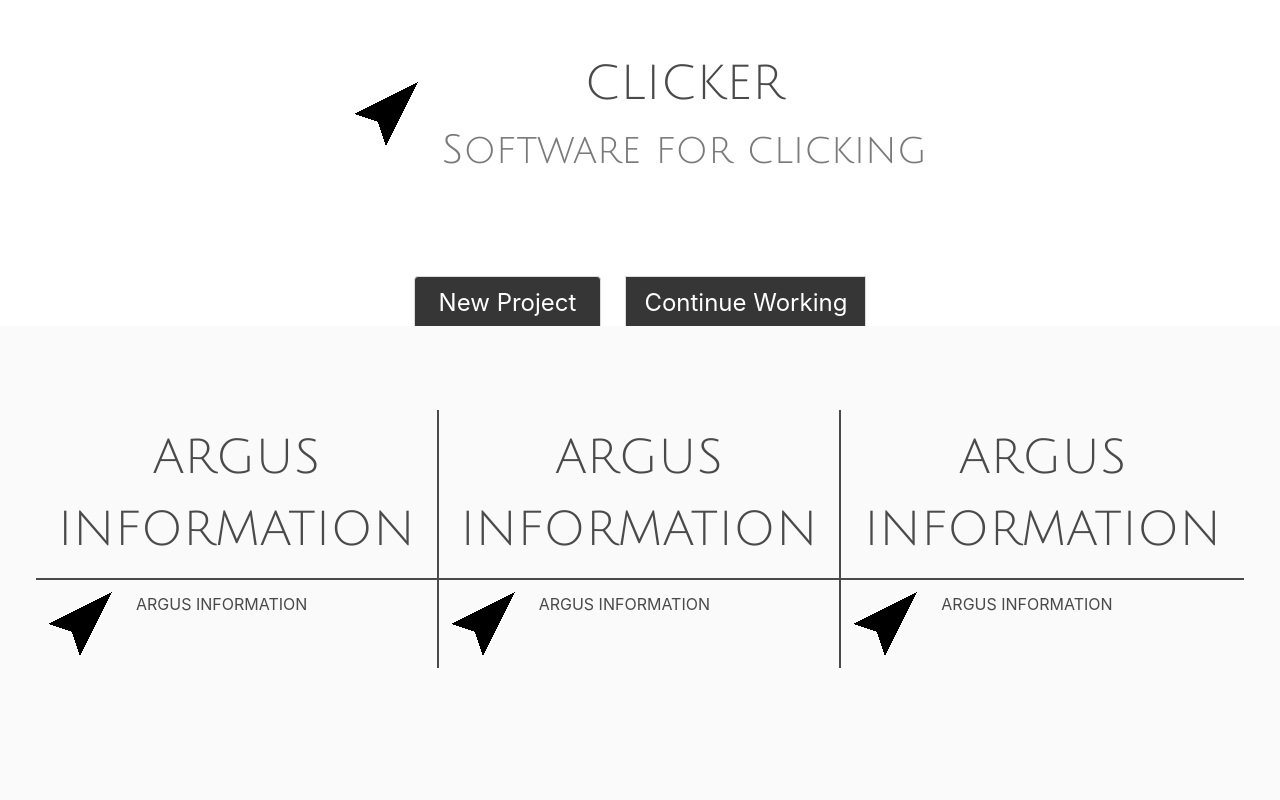
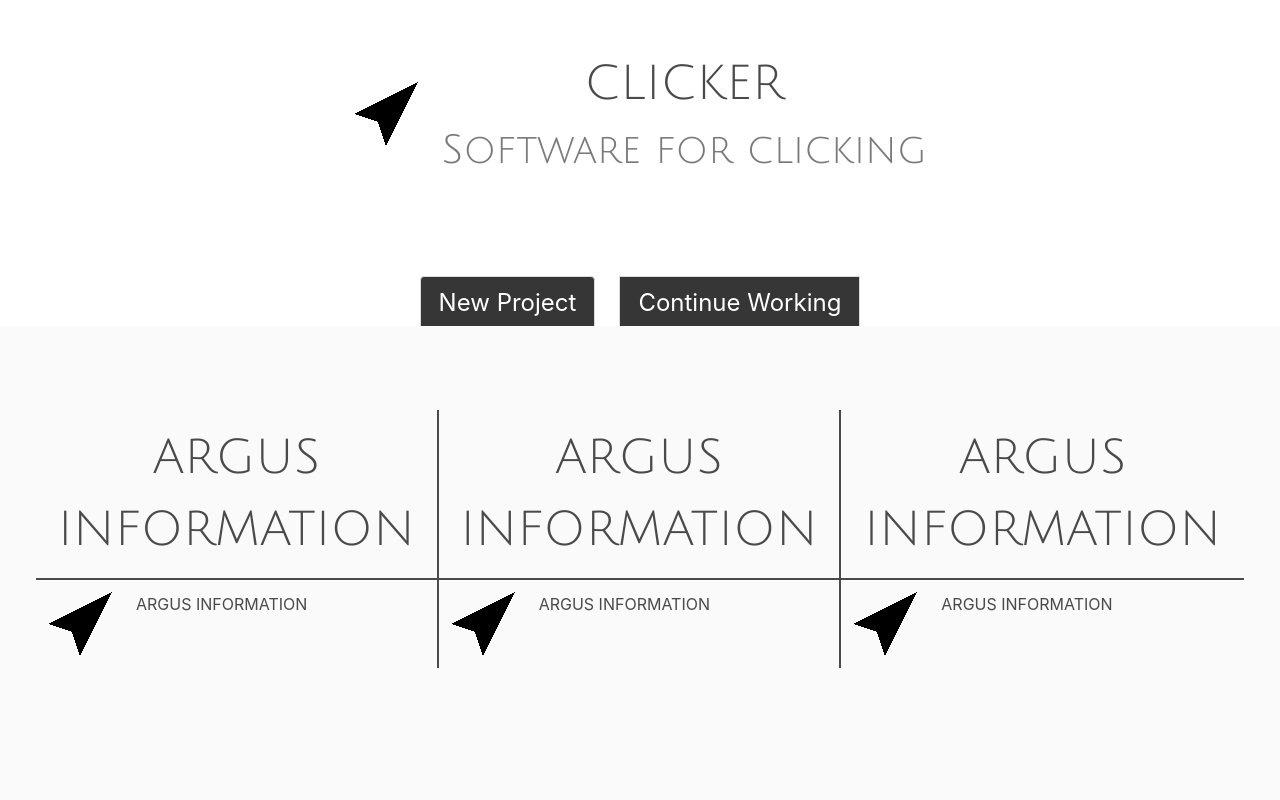
Before and after one commit to ByrdOfAFeather/argus-web, a Django app: page /clicker/ in a window 1280 px wide. Run offline with Django 3.2, Linux system fonts and the light colour scheme; some libraries are stand-ins or nearby versions.

Commit message:
Further UI Improvements

```diff
--- a/CLICKER/static/css/clicker_index.css
+++ b/CLICKER/static/css/clicker_index.css
@@ -40,23 +40,6 @@ html, body {
     color: transparent;
 }
 
-/*#clicker-title {*/
-/*    border: 1px solid transparent;*/
-/*    width: 200px;*/
-/*    height: 200px; */
-
-/*}*/
-
-/*#clicker-subtitle {*/
-/*    border: 1px solid transparent;*/
-
-/*}*/
-
-/*#generic-input-modal {*/
-/*    display: flex;*/
-/*    justify-content: center;*/
-/*}*/
-
 canvas {
     position: absolute;
     left: 0;
@@ -78,18 +61,29 @@ canvas {
     font-size: 1em;
 }
 
+.disabled {
+    opacity: .3;
+    pointer-events: none;
+}
+
 footer {
     position: absolute;
     bottom: 0;
     width: 100%;
 }
 
-#file-input-container {
-    box-shadow: 0px 0px;
+
+.float {
+    animation: float 6s ease-in-out infinite;
 }
 
-#file-input-container:hover {
+.fade-on-hover:hover {
     opacity: .7;
+}
+
+
+#new-project-button {
+    box-shadow: 0px 0px;
 }
 
 #continue-working-button {
@@ -97,6 +91,18 @@ footer {
     border-radius: 0px;
 }
 
-#continue-working-button:hover {
-    opacity: .7;
+
+@keyframes float {
+    0% {
+        box-shadow: 0 5px 15px 0px rgba(0, 0, 0, 0.6);
+        transform: translatey(0px);
+    }
+    50% {
+        box-shadow: 0 25px 15px 0px rgba(0, 0, 0, 0.2);
+        transform: translatey(-10px);
+    }
+    100% {
+        box-shadow: 0 5px 15px 0px rgba(0, 0, 0, 0.6);
+        transform: translatey(0px);
+    }
 }
--- a/CLICKER/static/js/clicker.js
+++ b/CLICKER/static/js/clicker.js
@@ -194,10 +194,11 @@ function exportConfig(autoSaved = false) {
         videoObjects.push(newVideo);
     }
 
+    let date = new Date();
     let output_json = {
         videos: videoObjects,
         title: PROJECT_NAME,
-        dateSaved: Date(),
+        dateSaved: `${date.getFullYear()}-${date.getMonth() + 1}-${date.getDate()}T${date.getHours()}:${date.getMinutes()}:${date.getSeconds()}`,
         points: clickedPoints,
         frameTracker: frameTracker,
         trackTracker: trackTracker,
@@ -1275,22 +1276,133 @@ function sendKillNotification() {
 }
 
 function generateSavedState(result, index) {
+    let date = new Date(result.dateSaved);
+    console.log(date);
     return $(`
             <div class="column">
                 <div class="container">
                     <p>${result.title}</p>
-                    <p>${result.dateSaved}</p>
+                    <p>${date.getMonth() + 1}/${date.getDate()}/${date.getFullYear()}</p>
+                    <p>${date.toLocaleTimeString()}</p>
+                    <p>${result.autosaved}</p>
                     <button id="result-${index}" class="result button" id=result-${index}">Load</button>
                 </div>
             </div>
     `)
 }
 
+
+function createValidProject() {
+    console.log("I got here");
+}
+
+
+function createProject() {
+    let contentContainer = $("#modal-content-container");
+    let form = $(`
+        <div class="columns is-centered is-multiline">
+            <div class="column">
+                <form class="form" onsubmit="return false; ">
+                    <div class="columns is-centered is-vcentered is-multiline">
+                        <div class="column is-12">
+                            <div class="field">
+                                <label class="label has-text-white">Project Name</label>
+                                <div class="control">
+                                    <input id="project-name-input" class="input">
+                                </div>
+                            </div>
+                        </div>
+
+                        <div class="column">
+                            <div class="level">
+                                <div class="level-left">
+                                    <div class="field">
+                                        <div id="file-input-container" class="file centered-file-input fade-on-hover">
+                                            <label class="file-label">
+                                                <input
+                                                        id="video-file-input"
+                                                        class="file-input is-expanded"
+                                                        accept="video/*" type=file multiple
+                                                >
+                                                <span class="file-cta has-background-dark has-text-white is-size-5" style="border: none">
+                                            <span class="file-label">Select Videos</span>
+                                        </span>
+                                            </label>
+                                        </div>
+                                    </div>
+                                </div>
+
+                                <div class="level-right">
+                                    <div class="columns">
+                                        <div class="column is-narrow is-pulled-right">
+                                            <button id="cancel-button" class="button has-background-dark has-text-white is-size-5 fade-on-hover" style="border: none">Cancel</button>
+                                        </div>
+                                        <div class="column is-narrow is-pulled-right">
+                                            <button id="create-button" class="button has-background-dark has-text-white is-size-5 fade-on-hover disabled" style="border: none">Create</button>
+                                        </div>
+                                    </div>
+                                </div>
+                            </div>
+                        </div>
+                    </div>
+                </form>
+            </div>
+        </div>
+    `);
+    contentContainer.append(form);
+    let modal = $("#generic-input-modal");
+    let createButton = $("#create-button");
+    let titleInput = $("#project-name-input");
+    let fileInput = $("#video-file-input");
+
+    let validate = () => {
+        if (titleInput.val().length !== 0) {
+            let selectedFiles = Array.from(fileInput.prop("files"));
+            if (selectedFiles.length !== 0) {
+                return true;
+            }
+        } else {
+            return false;
+        }
+    };
+
+    let updateIfValid = () => {
+        let valid = validate();
+        if (valid) {
+            createButton.removeClass("disabled");
+            createButton.on("click", createValidProject);
+        } else {
+            createButton.off();
+            createButton.addClass("disabled");
+        }
+    };
+
+    $("#cancel-button").on("click", function () {
+        genericStringLikeInputCleanUp(contentContainer, modal)
+    });
+
+    titleInput.on('input', updateIfValid);
+    fileInput.on("change", updateIfValid);
+
+    modal.addClass("is-active");
+}
+
+
 function displaySavedStates(results) {
     let section = $("#saved-states-columns");
+
+    if (results.length === 0) {
+        section.append(`<h3 class="notification has-text-weight-bold is-warning">You don't have any saved projects! Try creating some!</h3>`);
+        $("#continue-working-button").slideUp(750);
+        $('#new-project-button').addClass("float");
+    }
+
     let parsedResults = [];
-    for (let i = 0; i<results.length; i++) { parsedResults.push(JSON.parse(results[i])) }
-    parsedResults.sort((a, b) => b.dateSaved - a.dateSaved);
+
+    for (let i = 0; i < results.length; i++) {
+        parsedResults.push(JSON.parse(results[i]))
+    }
+    parsedResults.sort((a, b) => new Date(b.dateSaved) - new Date(a.dateSaved));
     for (let i = 0; i < parsedResults.length; i++) {
         let newState = generateSavedState(parsedResults[i], i);
         newState.on("click", `#result-${i}`, function () {
@@ -1303,12 +1415,7 @@ function displaySavedStates(results) {
 
 
 $(document).ready(function () {
-    let fileInput = document.getElementById("video-file-input");
-    fileInput.onchange = function (_) {
-        let selectedFiles = Array.from(fileInput.files);
-        loadVideos(selectedFiles);
-    };
-
+    $("#new-project-button").on("click", createProject);
     $("#continue-working-button").on("click", handleContinueWorking);
 
     $(window).on('beforeunload', sendKillNotification);
--- a/CLICKER/templates/clicker_index.html
+++ b/CLICKER/templates/clicker_index.html
@@ -60,24 +60,13 @@
                 <div class="columns is-centered is-vcentered is-multiline">
 
                     <div class="column is-narrow">
-                        <div id="file-input-container" class="file centered-file-input">
-                            <label class="file-label">
-                                <input
-                                        id="video-file-input"
-                                        class="file-input is-expanded"
-                                        accept="video/*" type=file multiple
-                                >
-                                <span class="file-cta has-background-dark has-text-white is-size-4">
-                                  <span class="file-label">
-                                    New Project
-                                  </span>
-                            </span>
-                            </label>
-                        </div>
+                        <button id="new-project-button"
+                                class="button has-background-dark has-text-white is-size-4 fade-on-hover">New Project
+                        </button>
                     </div>
                     <div class="column is-narrow">
                         <button id="continue-working-button"
-                                class="button has-background-dark has-text-white is-size-4">Continue Working
+                                class="button has-background-dark has-text-white is-size-4 fade-on-hover">Continue Working
                         </button>
                     </div>
                 </div>
@@ -120,7 +109,7 @@
             autoHeightAnimate($($(".animated")[1]), 600, function () {
                 autoHeightAnimate($($(".animated")[2]), 600, function () {
                     autoHeightAnimate($($(".animated")[0]), 300, function () {
-                        $('#file-input-container').stop().animate({boxShadow: '10px 10px #000'});
+                        $('#new-project-button').stop().animate({boxShadow: '10px 10px #000'});
                         $('#continue-working-button').stop().animate({boxShadow: '10px 10px #000'});
                     })
                 })
```
Also changed, not shown: API/views.py (+13 -5 lines).
